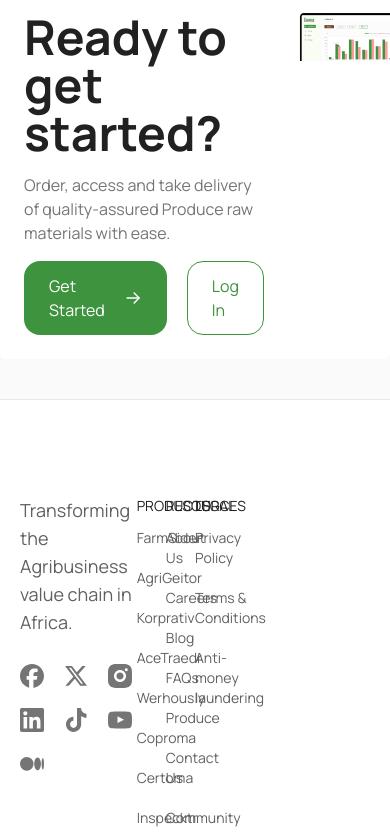
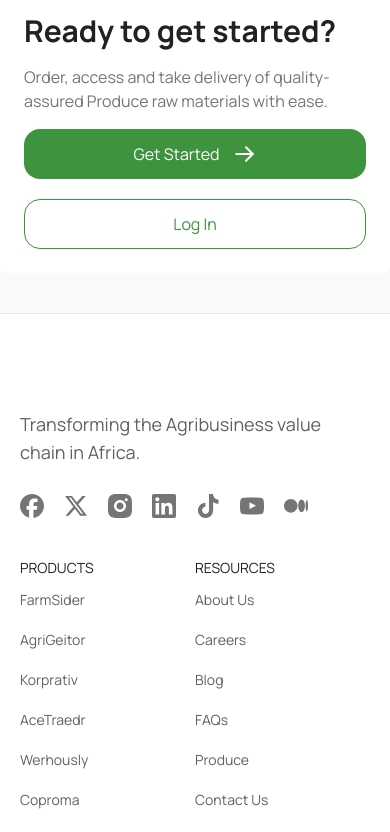
Before and after one commit to Olawumi-Olusegun/Agenpo-website, a React (Vite) app: page /Coproma in a window 390 px wide. Shown: the part 2280-3112 px from the top of the page. Built offline with nearby package versions, Linux system fonts and the light colour scheme.

Commit message:
Update: Footer and coproma responsive on mobile

```diff
--- a/src/components/footer/Footer.tsx
+++ b/src/components/footer/Footer.tsx
@@ -3,8 +3,8 @@
 const Footer = () => {
     return (
         <footer className="bg-white border-t border-gray-200 text-sm w-full">
-            <div className="grid grid-cols-12 w-full max-w-[1280px] mx-auto pt-24 px-5 lg:px-0 ">
-                <div className="col-span-4 flex flex-col gap-3 text-lg lg:max-w-[295px]">
+            <div className="grid grid-cols-12 gap-y-10 w-full max-w-[1280px] mx-auto pt-24 px-5 lg:px-0 ">
+                <div className="col-span-12 lg:col-span-4 flex flex-col gap-3 text-lg lg:max-w-[295px]">
                     <p className="text-gray-700">Transforming the Agribusiness value chain in Africa.</p>
                     <div className="flex items-center flex-wrap gap-5 mt-4">
                         <a href={"https://www.facebook.com/Agenpo"} target="_blank">
@@ -47,7 +47,7 @@
                     </div>
                 </div>
 
-                <div className="col-span-1 flex flex-col gap-3">
+                <div className="col-span-6 md:col-span-4 lg:col-span-1 flex flex-col gap-3">
                     <h2 className="text-title text-sm uppercase">Products</h2>
                     <div className="flex flex-col gap-5 text-gray-700">
                         <Link to={"#"}>FarmSider</Link>
@@ -62,7 +62,7 @@
                     </div>
                 </div>
 
-                <div className="col-span-1 flex flex-col gap-3">
+                <div className="col-span-6 md:col-span-4 lg:col-span-1 flex flex-col gap-3">
                     <h2 className="text-title text-sm uppercase">RESOURCES</h2>
                     <div className="flex flex-col gap-5 text-gray-700">
                         <Link to={"/about-us"}>About Us</Link>
@@ -75,7 +75,7 @@
                     </div>
                 </div>
 
-                <div className="col-span-2 flex flex-col gap-3">
+                <div className="col-span-6 md:col-span-4 lg:col-span-2 flex flex-col gap-3">
                     <h2 className="text-title text-sm uppercase">LEGAL</h2>
                     <div className="flex flex-col gap-5 text-gray-700">
                         <Link to={"#"}>Privacy Policy</Link>
--- a/src/pages/coproma.tsx
+++ b/src/pages/coproma.tsx
@@ -61,12 +61,12 @@
             </Accordion>
 
             <section className="relative bg-white rounded-md w-full max-w-[1216px] mx-auto lg:px-0 overflow-hidden my-10 ">
-                <div className="flex">
-                    <div className="flex flex-col justify-center gap-4 w-full max-w-[576px] p-6 ">
-                        <h2 className="font-Manrope text-5xl text-title font-bold ">Ready to get started?</h2>
+                <div className="flex flex-col md:flex-row">
+                    <div className="flex flex-col justify-center gap-4 w-full lg:max-w-[576px] p-6 ">
+                        <h2 className="font-Manrope text-3xl lg:text-5xl text-title font-bold ">Ready to get started?</h2>
                         <p className=" text-gray-600 ">Order, access and take delivery of quality-assured Produce raw materials with ease.</p>
 
-                        <div className="flex items-center gap-5">
+                        <div className="flex flex-wrap items-center gap-5">
                             <Link to={"#"} className="group flex items-center justify-center gap-3 w-full lg:w-fit px-6 py-3 rounded-2xl bg-primary hover:bg-opacity-90 text-white border border-transparent">
                                 Get Started
                                 <svg className="group-hover:translate-x-0.5 duration-300" width="25" height="24" viewBox="0 0 25 24" fill="none" xmlns="http://www.w3.org/2000/svg">
@@ -80,8 +80,8 @@
                         </div>
 
                     </div>
-                    <div className="pt-6">
-                        <img src="./assets/images/dashboard-ui-03.png" alt="dashbaord-ui-03" className="pointer-events-none " />
+                    <div className="hidden md:block pt-6">
+                        <img src="./assets/images/dashboard-ui-03.png" alt="dashbaord-ui-03" className="pointer-events-none" />
                     </div>
                 </div>
 
```
